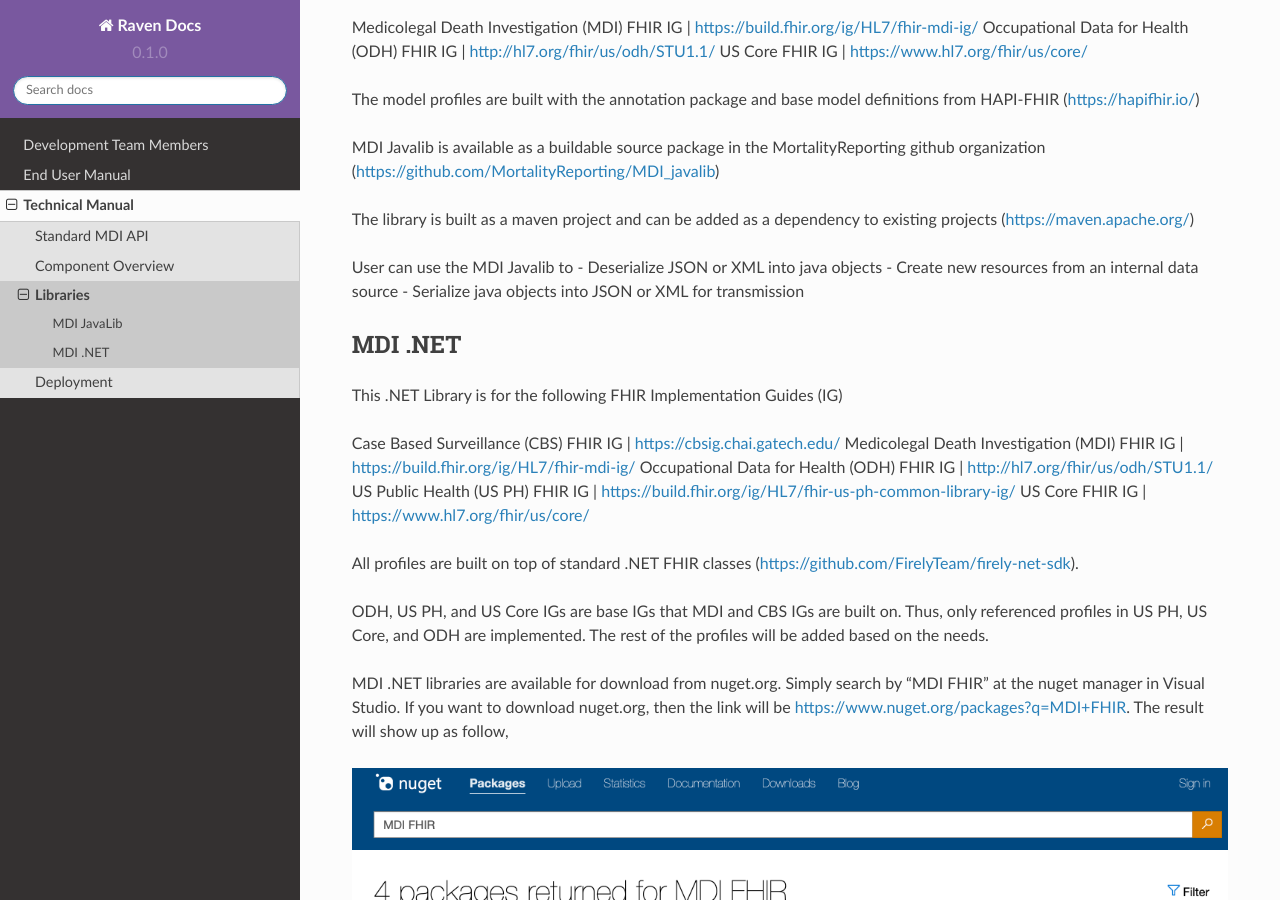
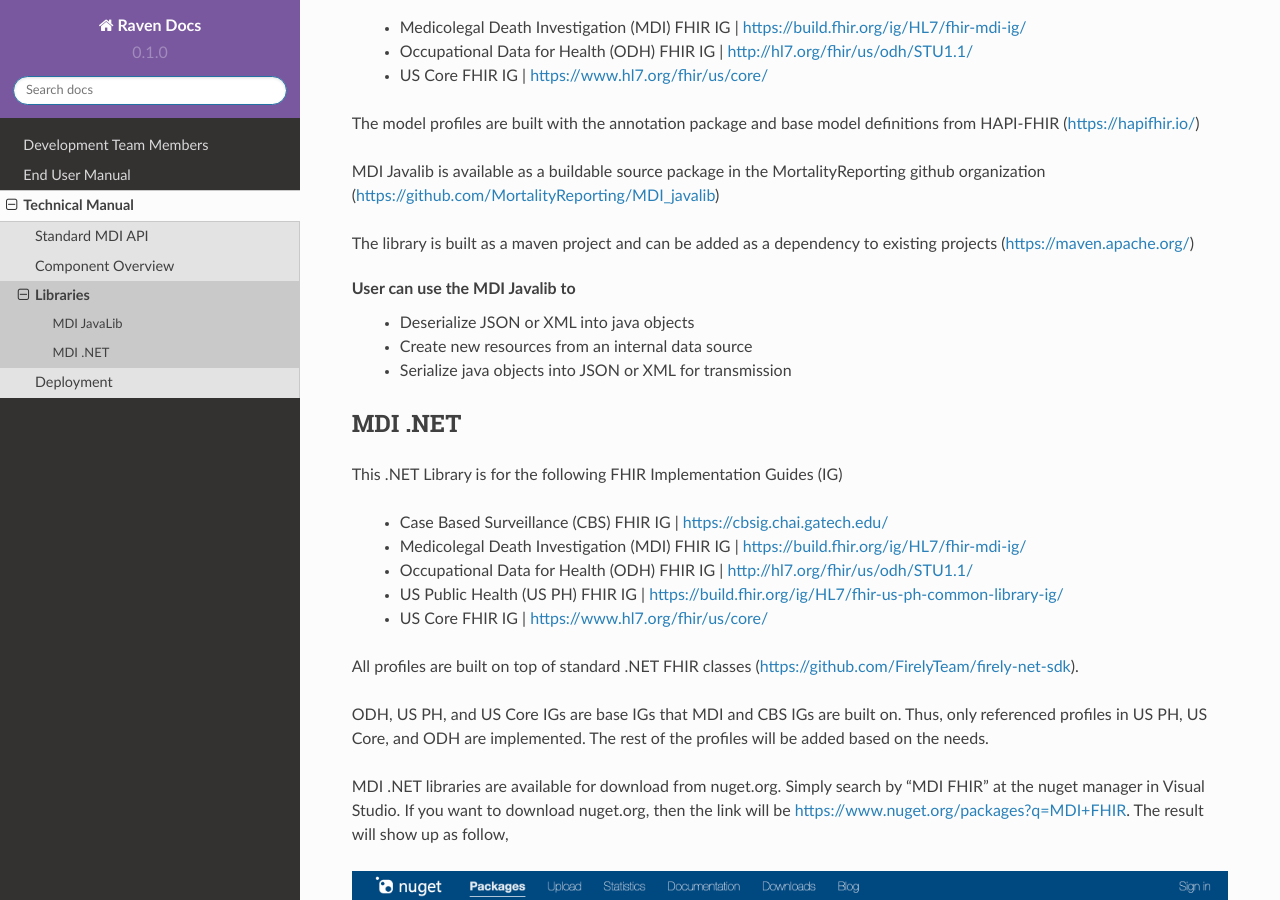
Before and after one commit to MortalityReporting/RavenDocs, a Sphinx documentation site: the page built from docs/source/technicalManual/libraries.rst, in a window 1280 px wide and 900 px high, scrolled down 344 px. Built offline with Sphinx 7.4.7 and the Read the Docs theme 2.0.0, drawn with Linux system fonts in a browser that asks for light colours.

```diff
--- a/docs/source/technicalManual/libraries.rst
+++ b/docs/source/technicalManual/libraries.rst
@@ -8,9 +8,9 @@ MDI JavaLib
 ------------
 This Java Library is for the following FHIR Implemtation Guides (IG)
 
-Medicolegal Death Investigation (MDI) FHIR IG | https://build.fhir.org/ig/HL7/fhir-mdi-ig/
-Occupational Data for Health (ODH) FHIR IG | http://hl7.org/fhir/us/odh/STU1.1/
-US Core FHIR IG | https://www.hl7.org/fhir/us/core/
+  - Medicolegal Death Investigation (MDI) FHIR IG | https://build.fhir.org/ig/HL7/fhir-mdi-ig/
+  - Occupational Data for Health (ODH) FHIR IG | http://hl7.org/fhir/us/odh/STU1.1/
+  - US Core FHIR IG | https://www.hl7.org/fhir/us/core/
 
 The model profiles are built with the annotation package and base model definitions from HAPI-FHIR (https://hapifhir.io/)
 
@@ -19,19 +19,19 @@ MDI Javalib is available as a buildable source package in the MortalityReporting
 The library is built as a maven project and can be added as a dependency to existing projects (https://maven.apache.org/)
 
 User can use the MDI Javalib to
-- Deserialize JSON or XML into java objects
-- Create new resources from an internal data source
-- Serialize java objects into JSON or XML for transmission
+  - Deserialize JSON or XML into java objects
+  - Create new resources from an internal data source
+  - Serialize java objects into JSON or XML for transmission
 
 MDI .NET
 --------
 This .NET Library is for the following FHIR Implementation Guides (IG)
 
-Case Based Surveillance (CBS) FHIR IG | https://cbsig.chai.gatech.edu/
-Medicolegal Death Investigation (MDI) FHIR IG | https://build.fhir.org/ig/HL7/fhir-mdi-ig/
-Occupational Data for Health (ODH) FHIR IG | http://hl7.org/fhir/us/odh/STU1.1/
-US Public Health (US PH) FHIR IG | https://build.fhir.org/ig/HL7/fhir-us-ph-common-library-ig/
-US Core FHIR IG | https://www.hl7.org/fhir/us/core/
+  - Case Based Surveillance (CBS) FHIR IG | https://cbsig.chai.gatech.edu/
+  - Medicolegal Death Investigation (MDI) FHIR IG | https://build.fhir.org/ig/HL7/fhir-mdi-ig/
+  - Occupational Data for Health (ODH) FHIR IG | http://hl7.org/fhir/us/odh/STU1.1/
+  - US Public Health (US PH) FHIR IG | https://build.fhir.org/ig/HL7/fhir-us-ph-common-library-ig/
+  - US Core FHIR IG | https://www.hl7.org/fhir/us/core/
 
 All profiles are built on top of standard .NET FHIR classes (https://github.com/FirelyTeam/firely-net-sdk).
 
```
